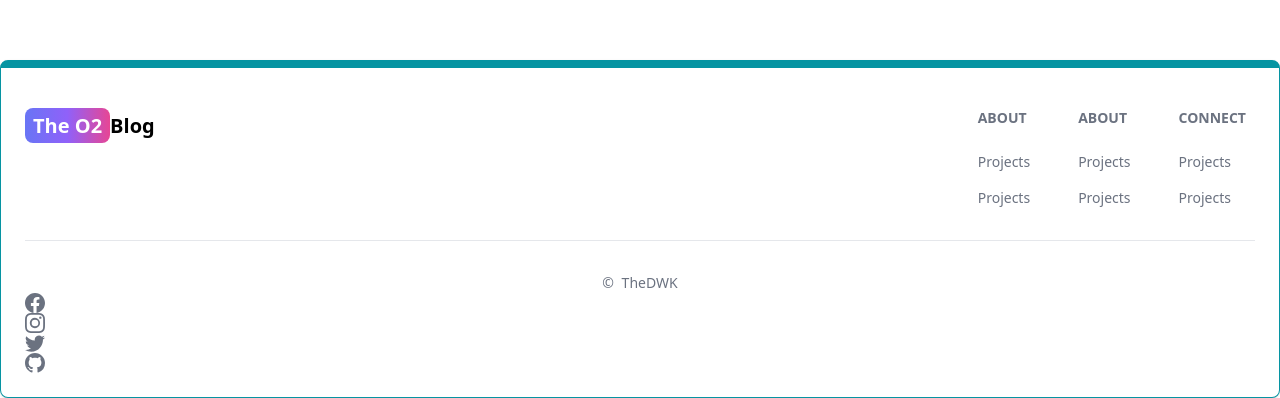
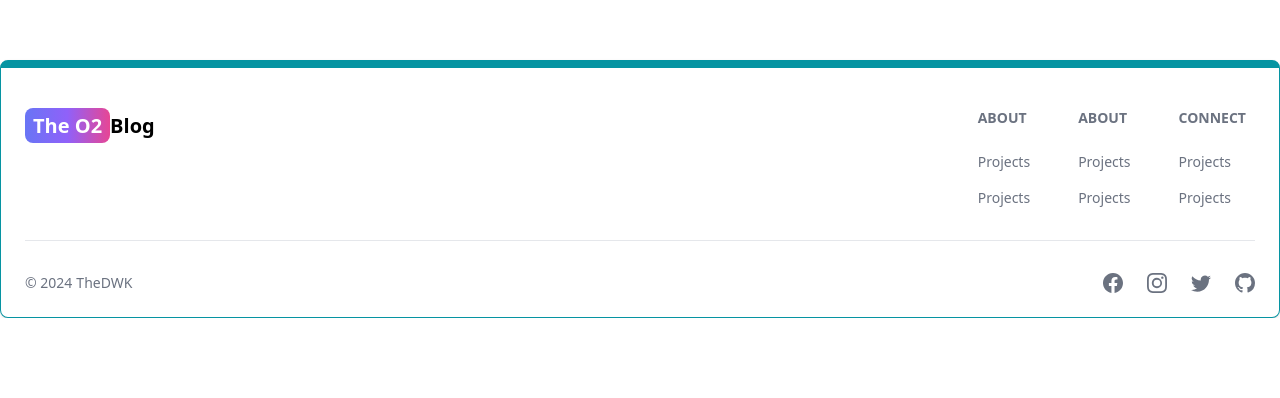
Before and after one commit to thewdk/blog-app-alx, a React (Vite) app in the folder client/: page /sign-up in a window 1280 px wide. Shown: the part 884-1282 px from the top of the page. After the commit the page ends 1202 px from the top, so only its background shows below. Built offline with nearby package versions, Linux system fonts and the light colour scheme.

Commit message:
create Footer component

```diff
--- a/client/src/components/Footer.jsx
+++ b/client/src/components/Footer.jsx
@@ -55,9 +55,9 @@
                 </div>
             </div>
             <Footer.Divider/>
-            <div className="">
-                <Footer.Copyright href='#' by='TheDWK' year={new Date().getFullYear} />
-                <div className="">
+            <div className="w-full sm:flex sm:items-center sm:justify-between">
+                <Footer.Copyright href='#' by='TheDWK' year={new Date().getFullYear()} />
+                <div className="flex gap-6 sm:mt-0 mt-4 sm:justify-center">
                     <Footer.Icon href='#' icon={BsFacebook}/>
                     <Footer.Icon href='#' icon={BsInstagram}/>
                     <Footer.Icon href='#' icon={BsTwitter}/>
```
